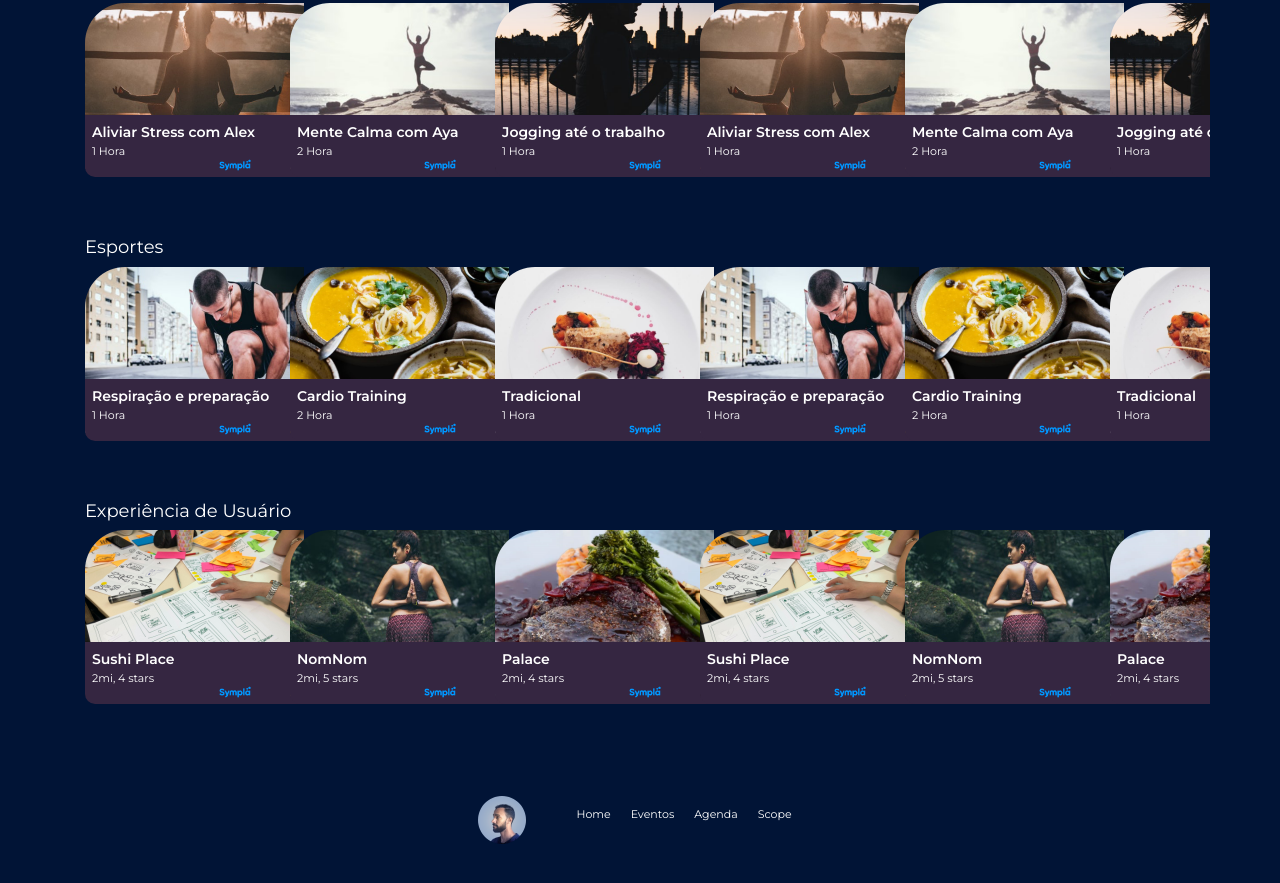
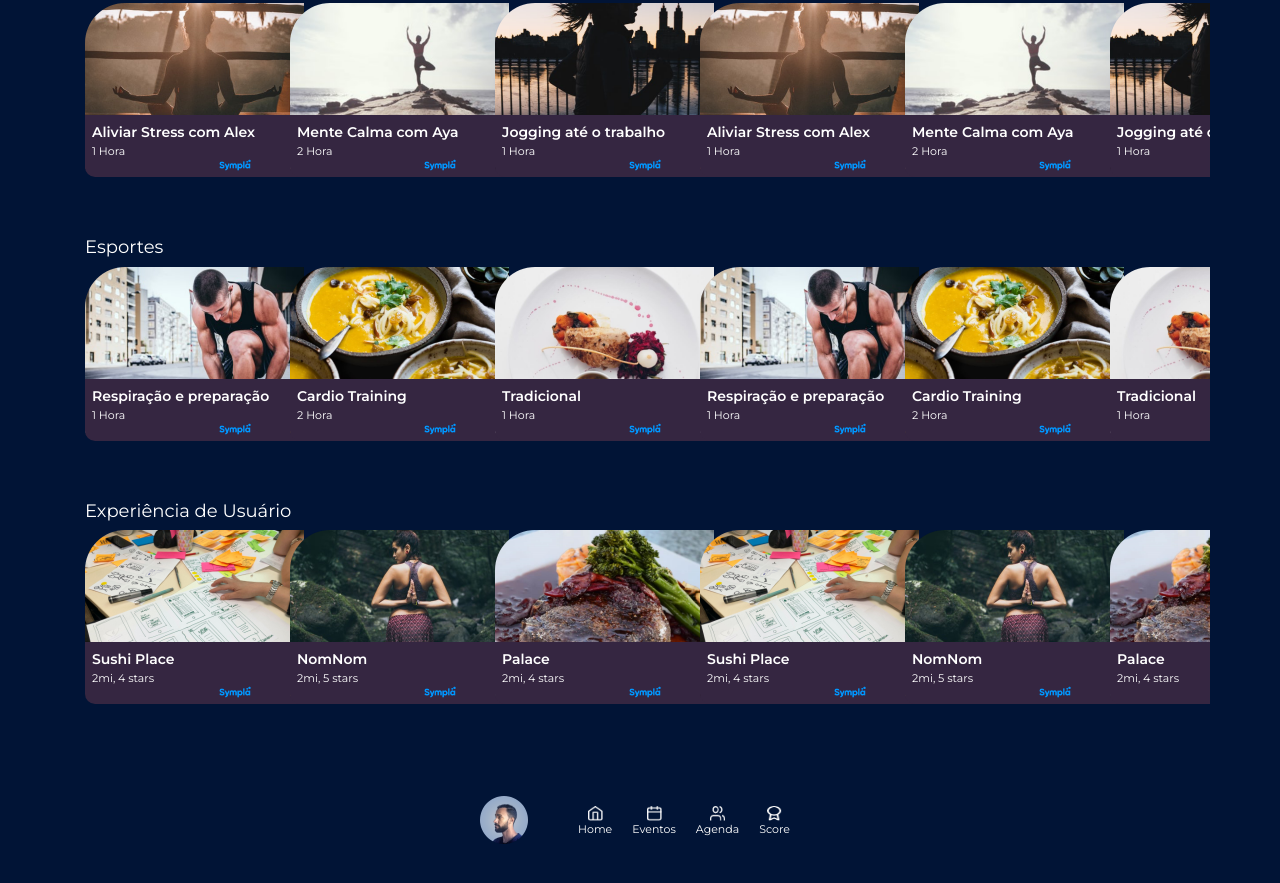
Before and after one commit to talissonf/hackaton-frontend, a website built with webpack: page index.html in a window 1280 px wide. Shown: the part 275-1158 px from the top of the page. Built offline with nearby package versions, Linux system fonts and the light colour scheme.

Commit message:
chore: minor update

```diff
--- a/index.html
+++ b/index.html
@@ -389,22 +389,20 @@
       </span>
       <ul class="footer-actions">
         <li>
-          <g xmlns="http://www.w3.org/2000/svg" transform="translate(11)">
-            <path class="al"
-              d="M3,7.854,10.527,2l7.527,5.854v9.2a1.673,1.673,0,0,1-1.673,1.673H4.673A1.673,1.673,0,0,1,3,17.054Z"
-              transform="translate(-3 -2)" />
-            <path class="al" d="M9,20.363V12h5.018v8.363" transform="translate(-3.982 -4.637)" />
-          </g>
+          <img src="/assets/img/home.png" alt="">
           <span>Home</span>
         </li>
         <li>
+          <img src="/assets/img/calendar.png">
           <span>Eventos</span>
         </li>
         <li>
+          <img src="/assets/img/Grupo_1906.png" alt="">
           <span>Agenda</span>
         </li>
         <li>
-          <span>Scope</span>
+          <img src="/assets/img/award.png" alt="">
+          <span>Score</span>
         </li>
       </ul>
     </div>
--- a/src/styles.css
+++ b/src/styles.css
@@ -234,6 +234,15 @@ ul.footer-actions li {
   font-weight: 400;
   font-style: normal;
   width: 100%;
+  display: flex;
+  flex-direction: column;
+  justify-content: center;
+  align-items: center;
+}
+
+ul.footer-actions li img {
+  width: 15px;
+  height: 15px;
 }
 
 .app-footer img {
```
Also changed, not shown: assets/img/Grupo_1906.png (added), assets/img/award.png (added), assets/img/calendar.png (added), assets/img/home.png (added).
